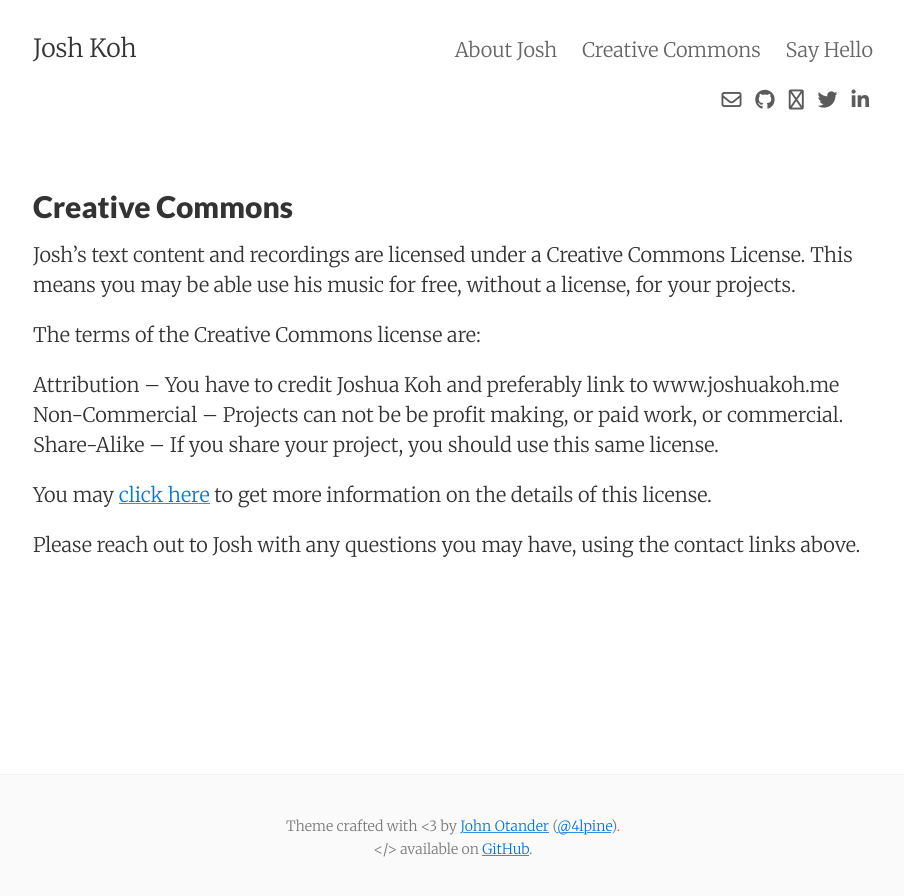
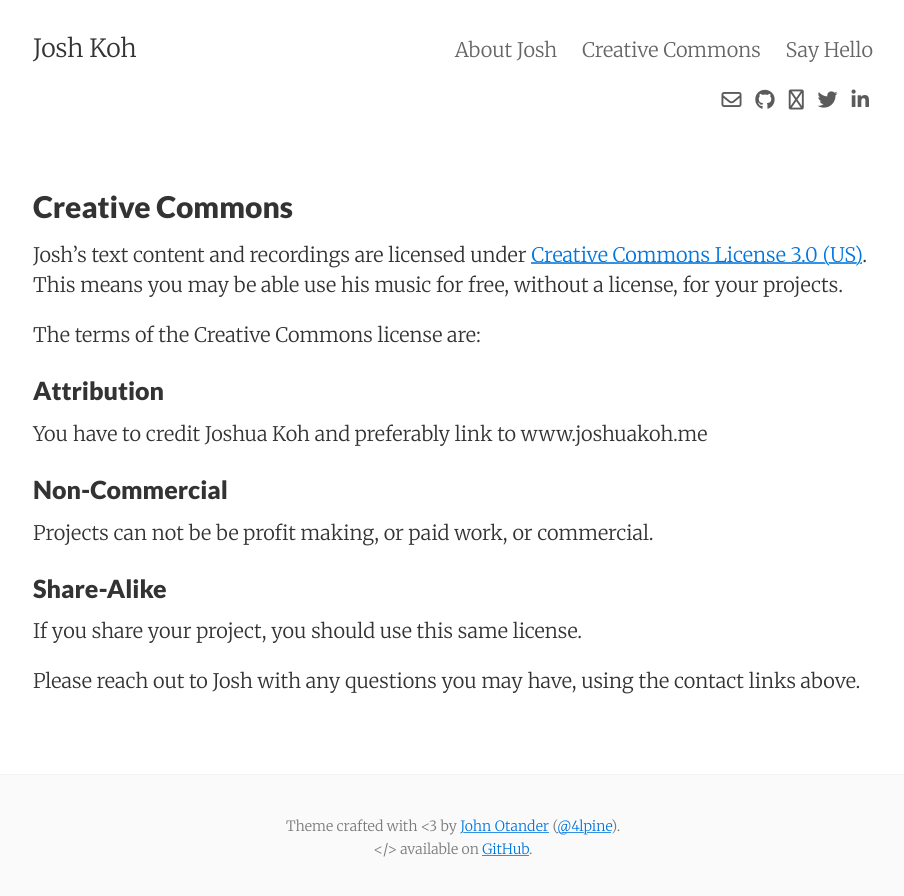
Before and after one commit to JoshuaKoh/JoshuaKoh.github.io, a Jekyll site: the page built from cc.md, in a window 1280 px wide. Shown: the top 896 px of the page, without its empty margins (187-1091 px from the left). Built offline with Jekyll 4.4.1, drawn with Linux system fonts in a browser that asks for light colours; nearby versions of some CDN libraries.

Commit message:
Update creative commons

```diff
--- a/cc.md
+++ b/cc.md
@@ -5,14 +5,20 @@ permalink: /creative-commons/
 tags: creative commons, cc
 ---
 
-Josh's text content and recordings are licensed under a Creative Commons License. This means you may be able use his music for free, without a license, for your projects.
+Josh's text content and recordings are licensed under [Creative Commons License 3.0 (US)](https://creativecommons.org/licenses/by-nc-sa/3.0/us/). This means you may be able use his music for free, without a license, for your projects.
 
 The terms of the Creative Commons license are:
 
-Attribution – You have to credit Joshua Koh and preferably link to www.joshuakoh.me
-Non-Commercial – Projects can not be be profit making, or paid work, or commercial.
-Share-Alike – If you share your project, you should use this same license.
+### Attribution
 
-You may [click here](https://creativecommons.org/licenses/by-nc-sa/3.0/us/) to get more information on the details of this license.
+You have to credit Joshua Koh and preferably link to www.joshuakoh.me
+
+### Non-Commercial
+
+Projects can not be be profit making, or paid work, or commercial.
+
+### Share-Alike
+
+If you share your project, you should use this same license.
 
 Please reach out to Josh with any questions you may have, using the contact links above.
```
Also changed, not shown: _posts/2018-02-28-Koh-reative-summary.md (+1 -1 lines).
